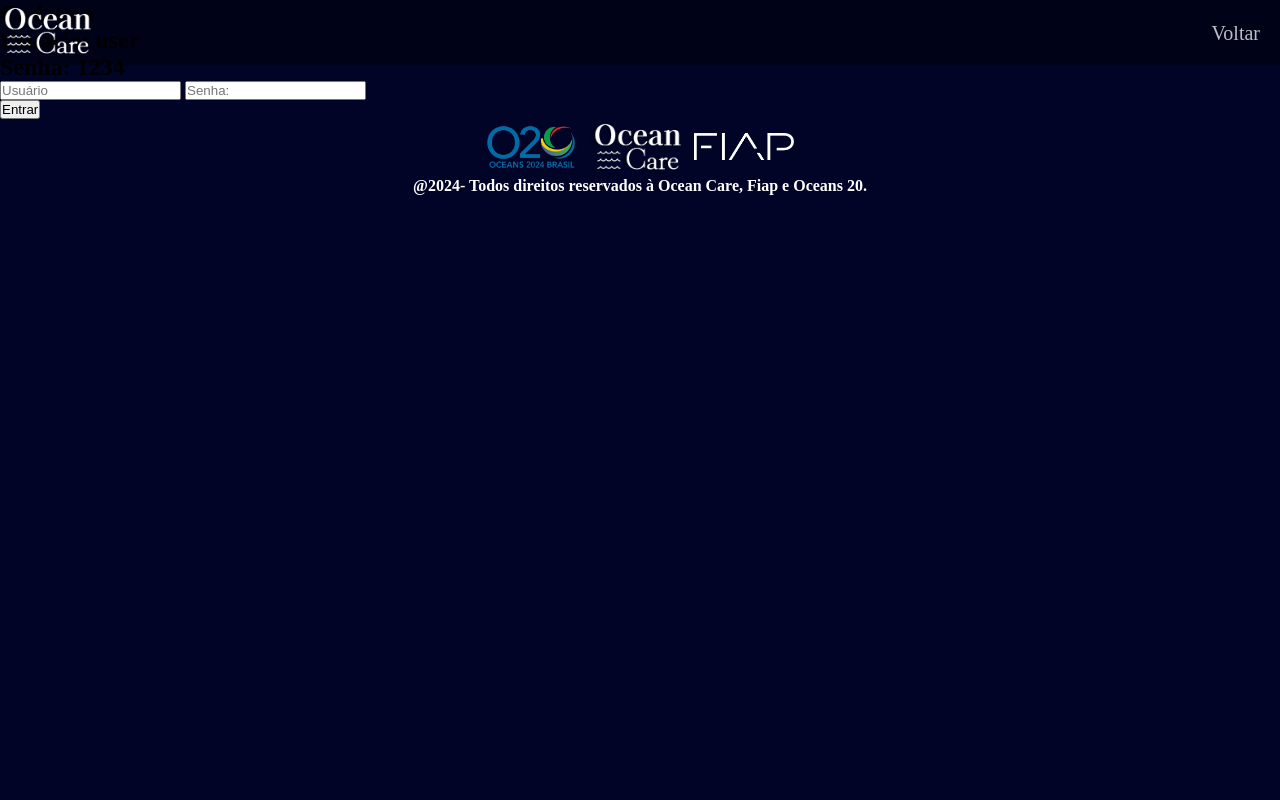
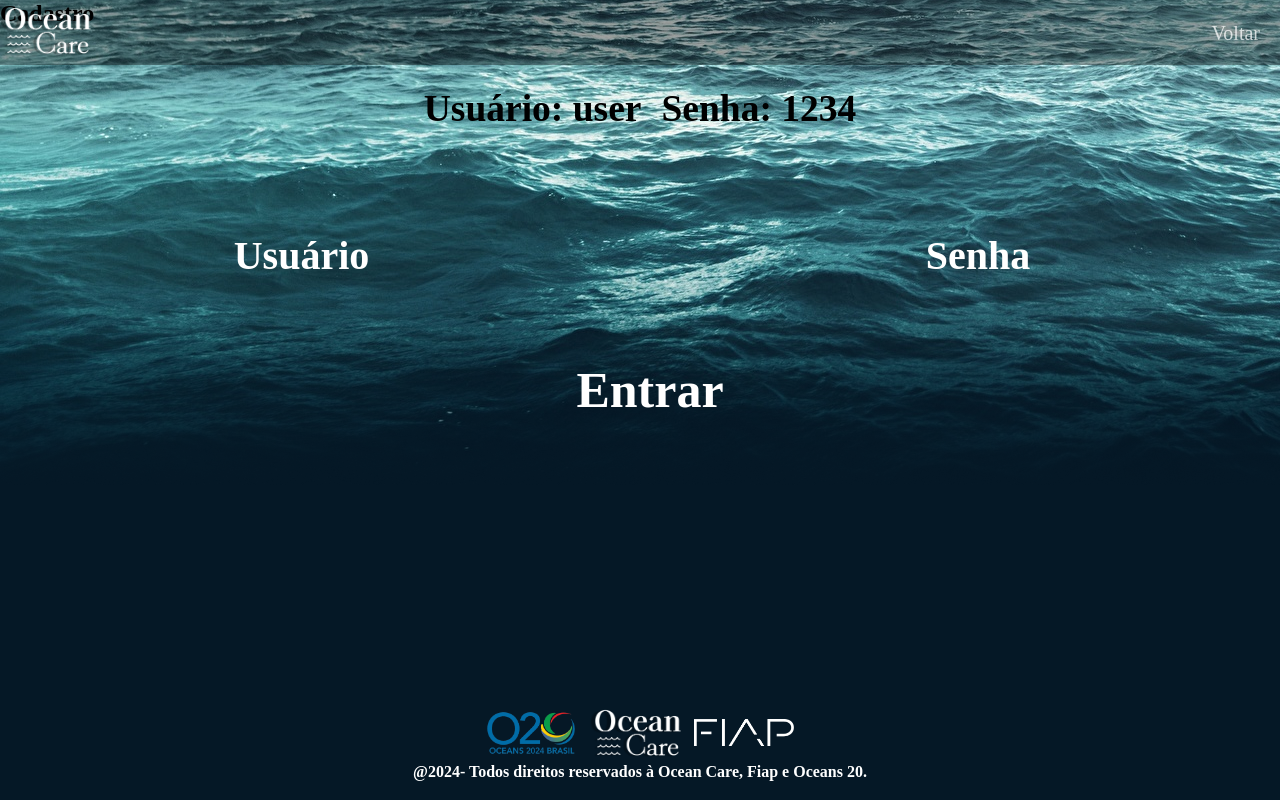
Before and after one commit to Oceans-Care/GlobalSolution, a plain HTML site: page GlobalSolution/login.html in a window 1280 px wide. Drawn offline with Linux system fonts and the light colour scheme; a web font is replaced by a local one.

```diff
--- a/GlobalSolution/login.html
+++ b/GlobalSolution/login.html
@@ -31,7 +31,7 @@
                 <input type="text" id="userhtml" placeholder="Usuário">
 
                 <label for="senha"></label>
-                <input type="password" id="senhahtml" placeholder="Senha:">
+                <input type="password" id="senhahtml" placeholder="Senha">
             </div>
 
             <div class="confirmacao">
--- a/GlobalSolution/src/css/login.css
+++ b/GlobalSolution/src/css/login.css
@@ -12,7 +12,7 @@
     list-style: none;
 }
 body{
-    background-color: var(--color--3);
+    background-image: url(../img/Frame\ 2.png);
 }
 header{
     background-color: rgba(0, 0, 0, 0.363);
@@ -45,10 +45,95 @@ nav ul img{
     color: white;
     font-size: larger;
 }
-
+#divsub{
+    display: flex;
+    gap: 20px;
+    font-size: 25px;
+    justify-content: center;
+    margin-top: 60px;
+}
+.dados{
+    justify-content: center;
+    display: flex;
+    margin-left: -20px;
+    margin-top: 100px;
+}
+#userhtml{
+    padding: 2PX 3PX 2PX 3PX;
+    border-radius: 10px;
+    background-color: rgba(255, 63, 89, 0);
+    border: none;
+    color: var(--color--1);
+    cursor: pointer;
+    font-size: 40px;
+    font-weight: 600;
+    transition:all 0.3s;
+    margin-right: 70px;
+    width: 40%;
+    font-family: "Hina Mincho", serif;
+}
+#userhtml::placeholder{
+    color: var(--color--1);
+    text-align: center;
+}
+#userhtml:hover{
+    transform: translateY(-10px);
+    background-color: var(--color--1);
+    color: var(--color--3);
+}
+#senhahtml{
+    padding: 2PX 3PX 2PX 3PX;
+    border-radius: 10px;
+    background-color: rgba(255, 63, 89, 0);
+    border:none;
+    color: var(--color--1);
+    cursor: pointer;
+    font-size: 40px;
+    font-weight: 600;
+    transition:all 0.3s;
+    margin-left: 100px;
+    width: 37%;
+    font-family: "Hina Mincho", serif;
+}
+#senhahtml::placeholder{
+    color: var(--color--1);
+    text-align: center;
+}
+#senhahtml:hover{
+    transform: translateY(-10px);
+    background-color: var(--color--1);
+    color: var(--color--3);
+}
+.confirmacao {
+    margin-top: 80px;
+    display: flex;
+    justify-content: center;
+}
+#entrar{
+    padding: 0PX 5PX 5PX 5PX;
+    border-radius: 10px;
+    background-color: rgba(255, 63, 89, 0);
+    border: none;
+    color: var(--color--1);
+    cursor: pointer;
+    margin-left: 20px;
+    font-size: 50px;
+    font-weight: 600;
+    transition:all 0.3s;
+    margin-bottom: 70px;
+    font-family: "Hina Mincho", serif;
+}
+#entrar:hover{
+    transform: translateY(-10px);
+    background-color: var(--color--1);
+    color: var(--color--3);
+}
+section img{
+    margin-top: -130px;
+}
 footer{
-    margin-top: -7px;
-    height: 90px;
+    margin-top: 251px;
+    height: 20px;
 }
 #logos{
     text-align: center;
```
Also changed, not shown: GlobalSolution/index.html (+11 -4 lines), GlobalSolution/src/css/estilo.css (+41 -20 lines), GlobalSolution/src/js/script.js (+15 -0 lines), GlobalSolution/src/img/Frame 2.png (added), GlobalSolution/src/img/canos ag.png (deleted), GlobalSolution/src/img/canos.png (deleted), GlobalSolution/src/img/garfico2.jpg (deleted), GlobalSolution/src/img/grafico3.jpg (deleted), 2 other files.
